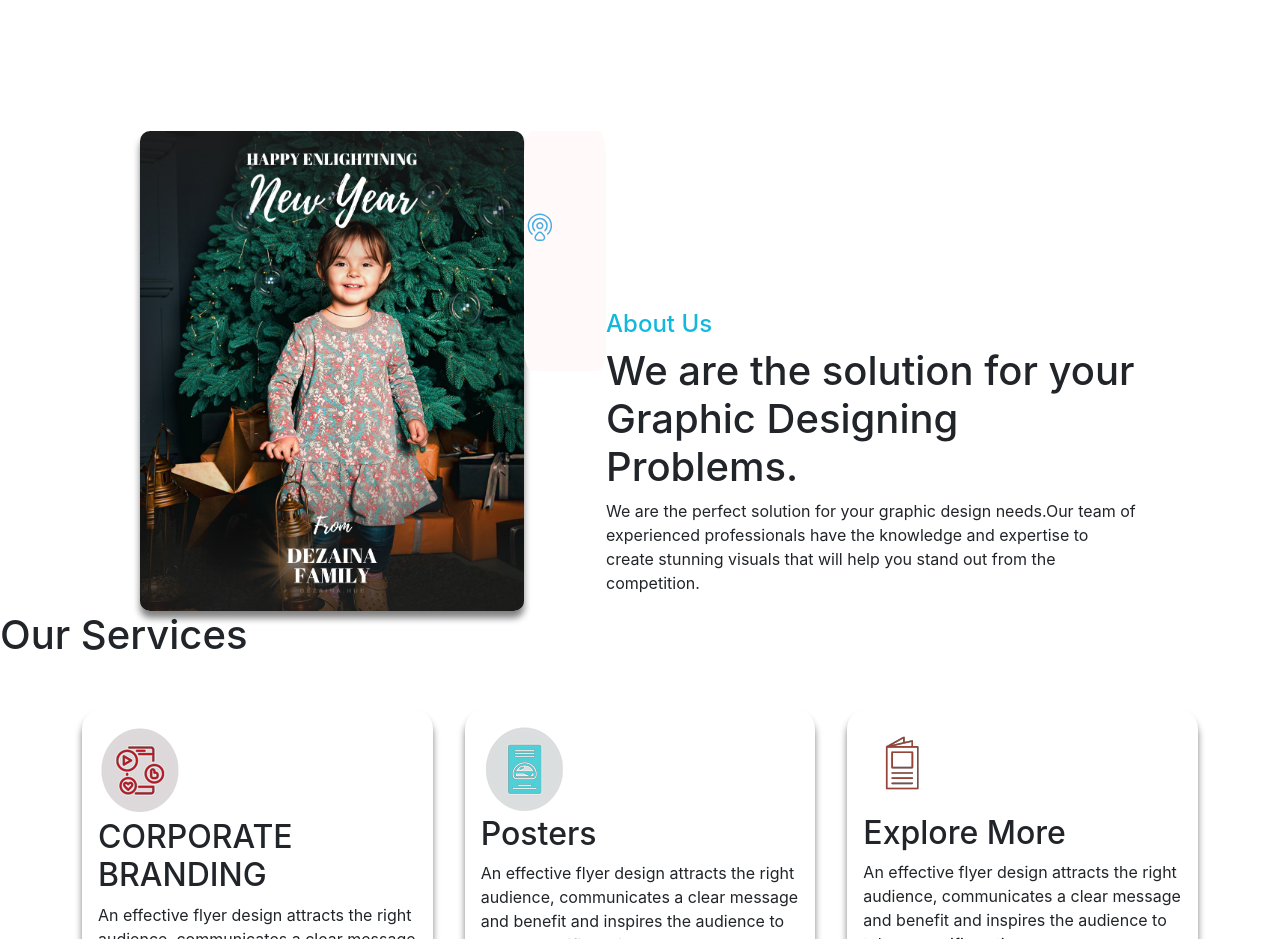
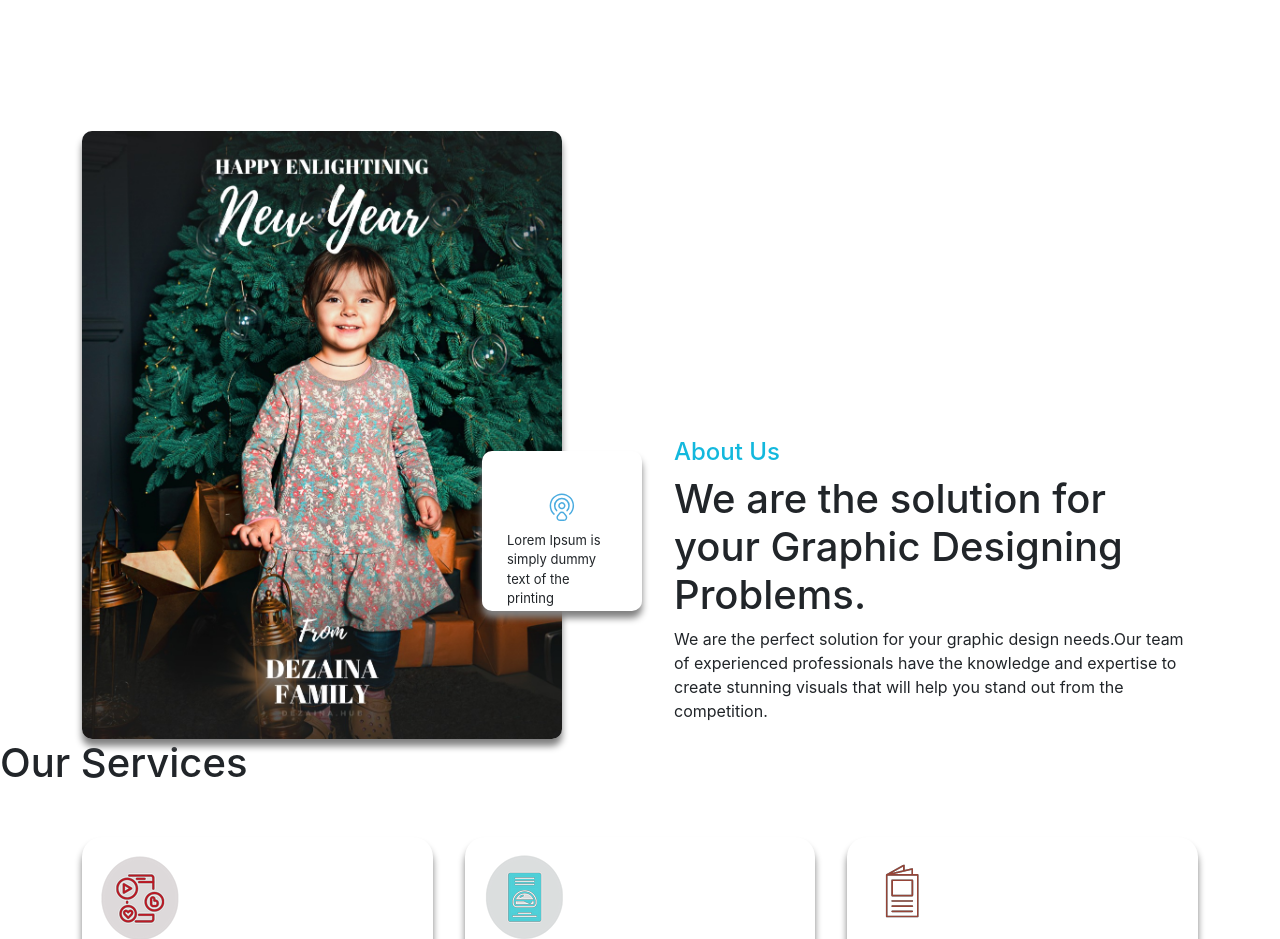
Before and after one commit to Project-Dezaina/Dezainahub.github.io, a React (Create React App) app in the folder userclient/: page / in a window 1280 px wide. Shown: the part 920-1859 px from the top of the page. Built offline with nearby package versions, Linux system fonts and the light colour scheme.

Commit message:
about us hohigaya smjho

```diff
--- a/userclient/src/components/pages/AboutUsl/AboutUs.jsx
+++ b/userclient/src/components/pages/AboutUsl/AboutUs.jsx
@@ -6,7 +6,10 @@ const AboutUs = () => {
   return (
     <div className="aboutUsContainer">
       <div className="aboutUsImageSec container">
+        <div className="abt-img">
           <img src={about} alt="" />
+
+          <div className="about-float-window">
             <div className="about-float-icon">
               <svg
                 width="32"
@@ -37,11 +40,14 @@ const AboutUs = () => {
                   stroke-linejoin="round"
                 />
               </svg>
-
+            </div>
+            <div className="about-float-window-content">
+              <p>Lorem Ipsum is simply dummy text of the printing</p>
+            </div>
+          </div>
         </div>
         <div className="About-Content">
-          <div className="about-icon">
-          </div>
+          <div className="about-icon"></div>
           {/* <div className="About-Content1"> */} {/* <h6>Who are we</h6> */}
           <h4> About Us </h4>
           <h1> We are the solution for your Graphic Designing Problems. </h1>
--- a/userclient/src/components/pages/AboutUsl/AboutUs.scss
+++ b/userclient/src/components/pages/AboutUsl/AboutUs.scss
@@ -1,29 +1,50 @@
 .aboutUsImageSec{
 
-    width: 80%;
-    height: 20%;
     display: flex;
     flex-direction: row;
+    .abt-img{
+        width: 80%;
+        height: 20%;
+        position: relative;
         img{
-            width: 50rem;
-            height: 30rem;
+            width: 30rem;
+            height: 38rem;
             border-radius: 10px;
               box-shadow: 0px 7px 7px gray;
 
         }
+        .about-float-window{
+            background-color: rgb(255, 255, 255);
+            border-radius:10px;
+            box-shadow: 0px 7px 7px gray;
+            position: absolute;
+            top: 20rem;
+            right: -5rem;
+            width: 10rem;
+            height: 10rem;
+            justify-content: baseline;
+            .about-float-window-content{
+                font-size: 13px;
+                width: 7rem;
+                text-align: left;
+                margin-top: 0.5rem;
+                margin-left: 25px;
+
+            }
         .about-float-icon{
-            background-color: rgb(255, 249, 249);
-            border-radius:10%;
-            box-shadow: 10px;
-            padding-top: 80px;
-            width: 15rem;
-            height: 15rem;
+            right: 1150px;
+            padding-top: 40px;
+            text-align: center;
         }
+    }
+    }
         .About-Content {
             // display: grid;
             display: flex;
             flex-direction: column;
             justify-content: flex-end;
+            // margin-left: 7rem;
+            margin: 0 0 0 7rem;
 
             h4{
                 color: #13b8dd;
--- a/userclient/src/components/pages/AboutUsl/aboutUs.css
+++ b/userclient/src/components/pages/AboutUsl/aboutUs.css
@@ -1,27 +1,46 @@
 .aboutUsImageSec {
-  width: 80%;
-  height: 20%;
   display: flex;
   flex-direction: row;
 }
-.aboutUsImageSec img {
-  width: 50rem;
-  height: 30rem;
+.aboutUsImageSec .abt-img {
+  width: 80%;
+  height: 20%;
+  position: relative;
+}
+.aboutUsImageSec .abt-img img {
+  width: 30rem;
+  height: 38rem;
   border-radius: 10px;
   box-shadow: 0px 7px 7px gray;
 }
-.aboutUsImageSec .about-float-icon {
-  background-color: rgb(255, 249, 249);
-  border-radius: 10%;
-  box-shadow: 10px;
-  padding-top: 80px;
-  width: 15rem;
-  height: 15rem;
+.aboutUsImageSec .abt-img .about-float-window {
+  background-color: rgb(255, 255, 255);
+  border-radius: 10px;
+  box-shadow: 0px 7px 7px gray;
+  position: absolute;
+  top: 20rem;
+  right: -5rem;
+  width: 10rem;
+  height: 10rem;
+  justify-content: baseline;
+}
+.aboutUsImageSec .abt-img .about-float-window .about-float-window-content {
+  font-size: 13px;
+  width: 7rem;
+  text-align: left;
+  margin-top: 0.5rem;
+  margin-left: 25px;
+}
+.aboutUsImageSec .abt-img .about-float-window .about-float-icon {
+  right: 1150px;
+  padding-top: 40px;
+  text-align: center;
 }
 .aboutUsImageSec .About-Content {
   display: flex;
   flex-direction: column;
   justify-content: flex-end;
+  margin: 0 0 0 7rem;
 }
 .aboutUsImageSec .About-Content h4 {
   color: #13b8dd;
```
Also changed, not shown: 1 other file (tests, documents, lock files or other folders). Lines whose indentation alone changed are shown as unchanged.
